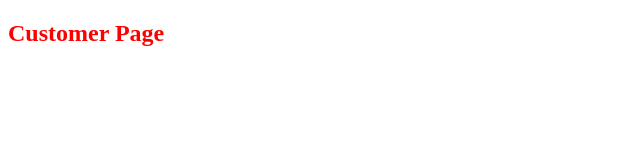
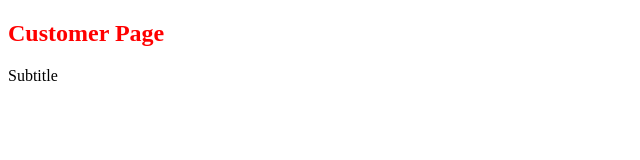
Before and after one commit to PhanLong166/AphromasDiamond_FE, a React (Vite) app: page /customer in a window 1280 px wide. Shown: the top 160 px of the page, without its empty margins (0-640 px from the left). Built offline with nearby package versions, Linux system fonts and the light colour scheme.

Commit message:
ADD - Subtitle

```diff
--- a/src/pages/Customer/Customer.tsx
+++ b/src/pages/Customer/Customer.tsx
@@ -5,6 +5,7 @@ const Customer = () => {
         <>
             <Styled.CustomerContainer>
                 <Styled.TitlePage>Customer Page</Styled.TitlePage>
+                <p>Subtitle</p>
             </Styled.CustomerContainer>
         </>
     )
```
